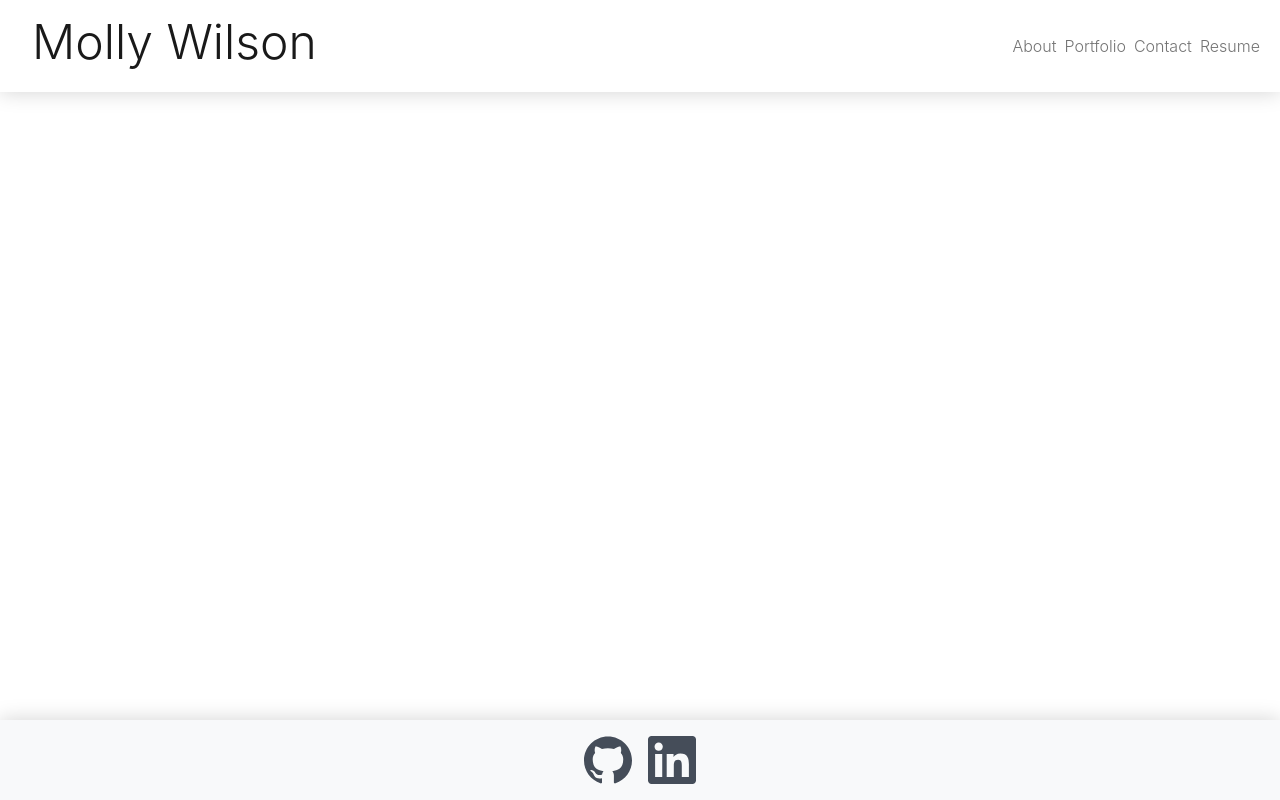
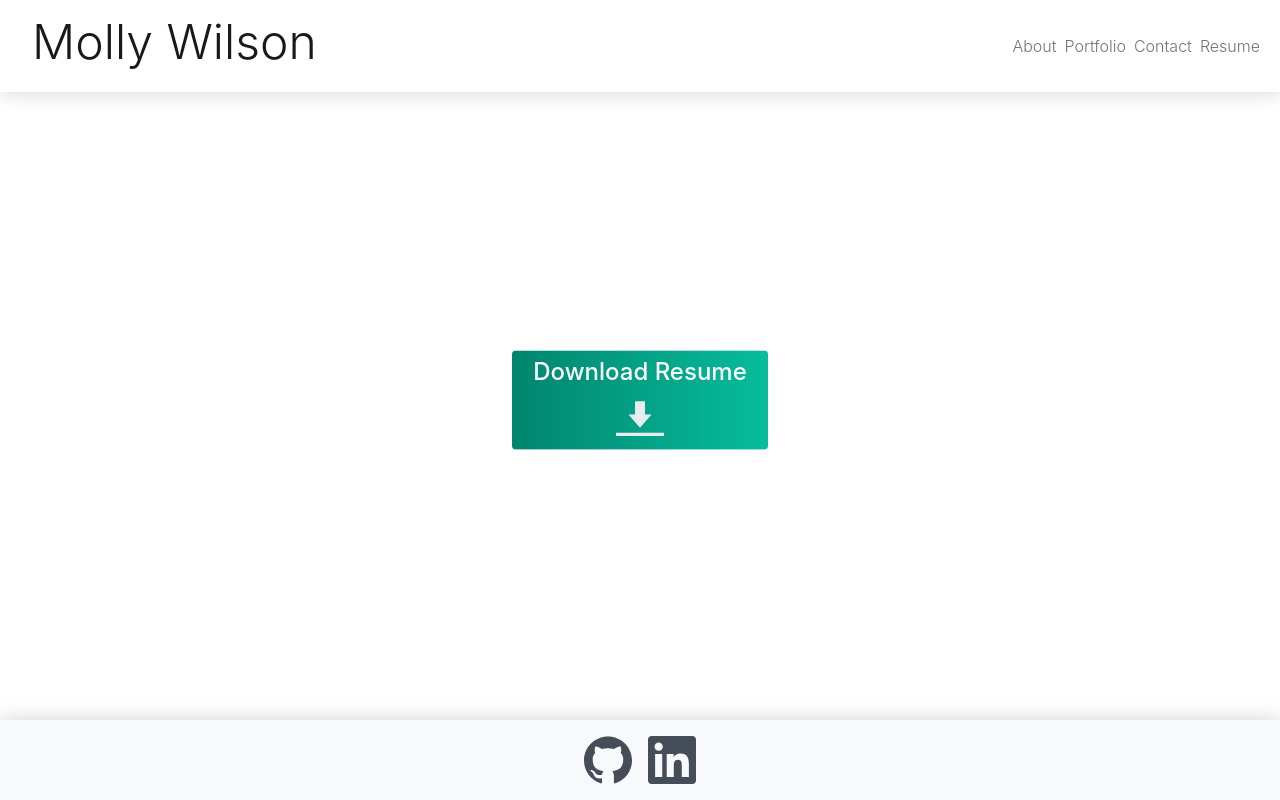
Before and after one commit to mswil/React-Portfolio, a React (Create React App) app: page / in a window 1280 px wide. Both pictures are taken after a click on the element "Resume". Built offline with nearby package versions, Linux system fonts and the light colour scheme.

Commit message:
resume page

```diff
--- a/public/assets/stylesheets/style.css
+++ b/public/assets/stylesheets/style.css
@@ -15,7 +15,7 @@ main {
 }
 
 header {
-    box-shadow: 0px 0px 20px lightgrey;
+	box-shadow: 0px 0px 20px lightgrey;
 }
 
 footer {
@@ -24,7 +24,7 @@ footer {
 	width: 100%;
 	height: 5em;
 	text-align: center;
-    box-shadow: 0px 0px 20px lightgrey;
+	box-shadow: 0px 0px 20px lightgrey;
 }
 
 .navbar-brand {
@@ -91,11 +91,27 @@ footer {
 	height: 3rem;
 	width: 3rem;
 	fill: var(--second);
-    transition: 0.5s ease-out;
+	transition: 0.5s ease-out;
+	text-align: center;
 }
 
 .icon:hover {
 	fill: var(--dark-primary);
+	color: var(--dark-primary);
+}
+
+.download {
+	text-align: center;
+	min-width: 100px;
+	width: 20vw;
+}
+
+.download .icon {
+	fill:var(--light)
+}
+
+.download:hover .icon {
+	fill:var(--second)
 }
 
 /* small >576 */
--- a/src/App.js
+++ b/src/App.js
@@ -5,7 +5,7 @@ import Header from './components/Header';
 import About from './components/About'
 import Gallery from './components/Gallery';
 import Contact from './components/Contact';
-// import Resume from './components/Resume'
+import Resume from './components/Resume'
 import Footer from './components/Footer';
 
 
@@ -28,10 +28,10 @@ function App() {
         return <Gallery></Gallery>
       case 'Contact':
         return <Contact></Contact>
-      // case 'Resume':
-      //   return <Resume></Resume>
+      case 'Resume':
+        return <Resume></Resume>
       default:
-        // return <About setNavStat={setNavState}></About>
+        return <About setNavStat={setNavState}></About>
     }
   }
 
--- a/src/components/Resume.js
+++ b/src/components/Resume.js
@@ -0,0 +1,17 @@
+
+function Resume() {
+    return (
+        <div class="position-absolute top-50 start-50 translate-middle">
+
+            <a className='download d-flex flex-wrap justify-content-center fs-3 btn' href='./assets/Molly_Wilson_Resume.pdf' download>
+
+                <h4 className='w-100'>Download Resume</h4>
+                <div className='icon'>
+                    <svg role="img" viewBox="0 0 24 24" xmlns="http://www.w3.org/2000/svg"><title>DocuSign</title><path d="M9.517 3.31h4.966v6.621h3.31L12 16.552 6.207 9.931h3.31V3.31zM0 19.034h24v1.655H0v-1.655z" /></svg>
+                </div>
+            </a>
+        </div>
+    );
+}
+
+export default Resume;
```
Also changed, not shown: 1 other file (tests, documents, lock files or other folders).
